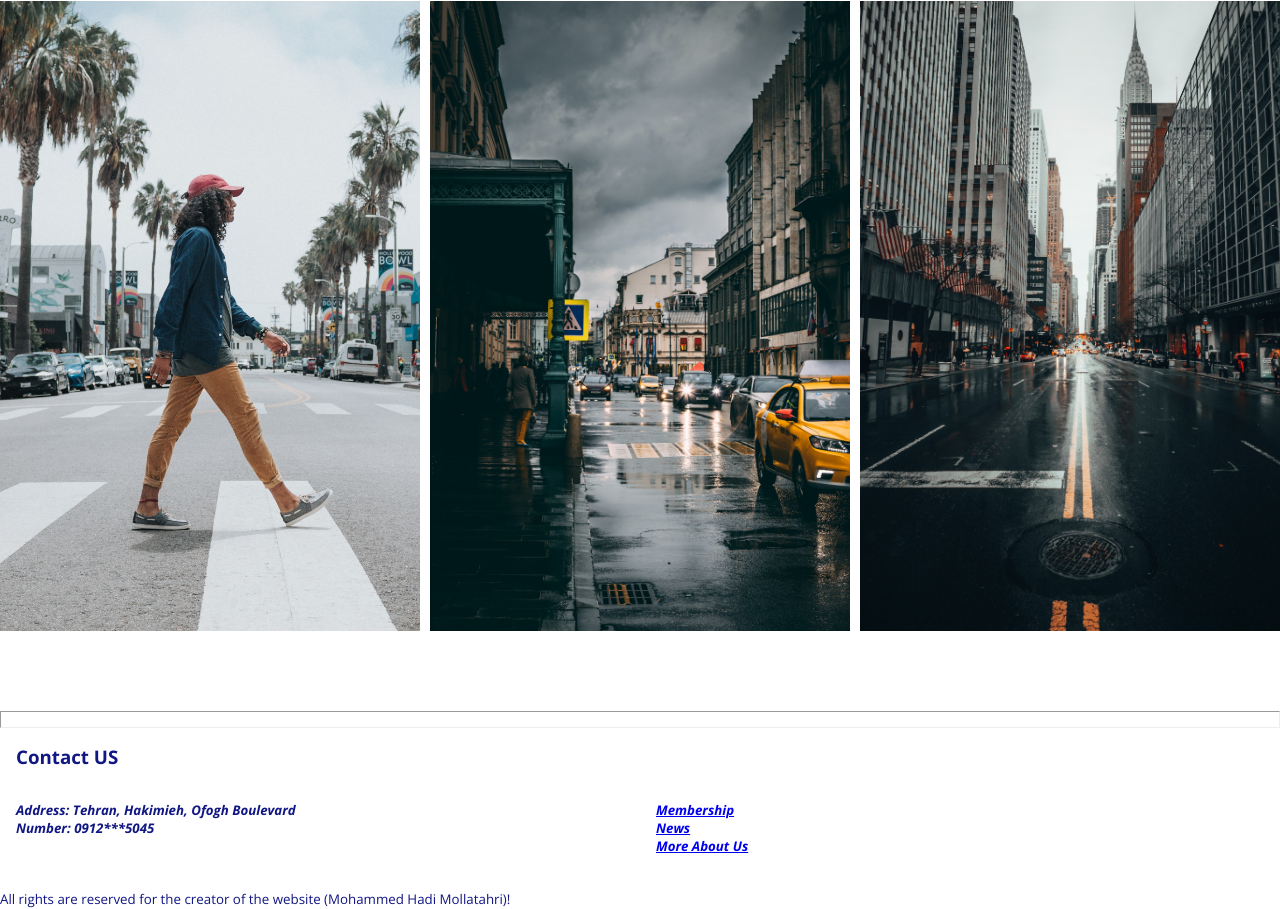
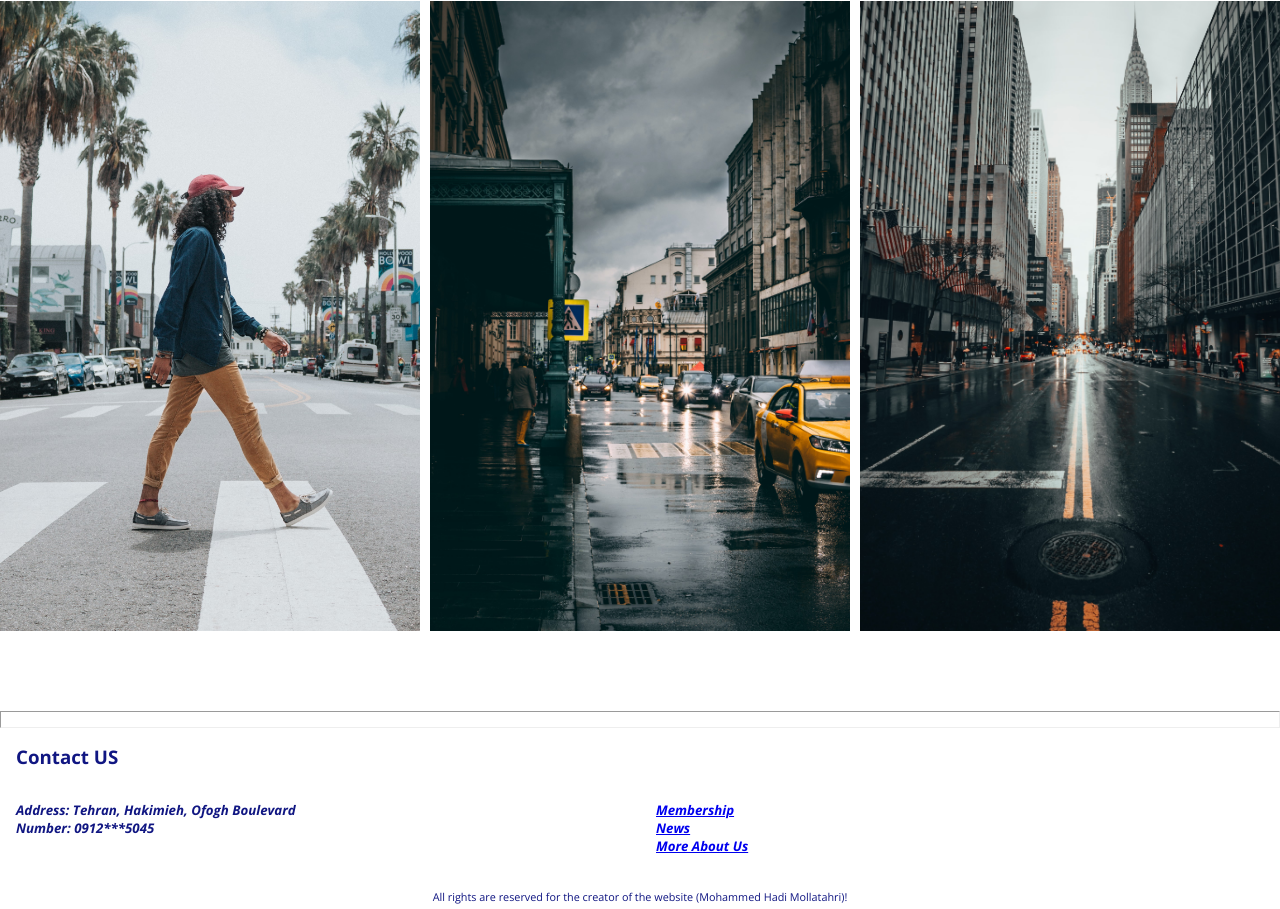
Before and after one commit to Hadi-Mollataheri/responsive-club.github.io, a plain HTML site: page index.html in a window 1280 px wide. Shown: the part 2295-3204 px from the top of the page. Drawn offline with nearby package versions, Linux system fonts and the light colour scheme.

Commit message:
changing copyright

```diff
--- a/index.html
+++ b/index.html
@@ -77,7 +77,7 @@
                 </div>
             </div>
         </div>
-        <p><small>All rights are reserved for the creator of the website (Mohammed Hadi Mollatahri)!</small></p>
+        <p class="copy-right"><small>All rights are reserved for the creator of the website (Mohammed Hadi Mollatahri)!</small></p>
     </footer>
 </body>
 
--- a/resources/styles/styles.css
+++ b/resources/styles/styles.css
@@ -255,3 +255,8 @@ hr {
 .contact a:visited {
     color: #101682;
 }
+
+.copy-right {
+    font-size: small;
+    text-align: center;
+}
```
